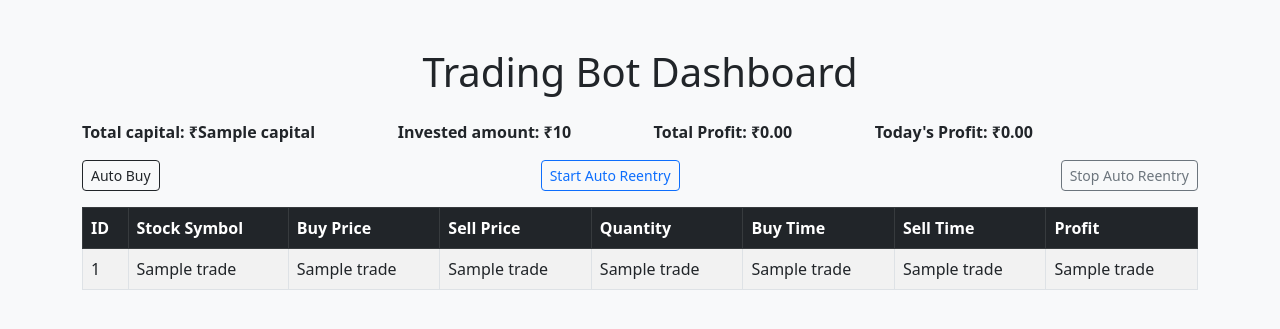
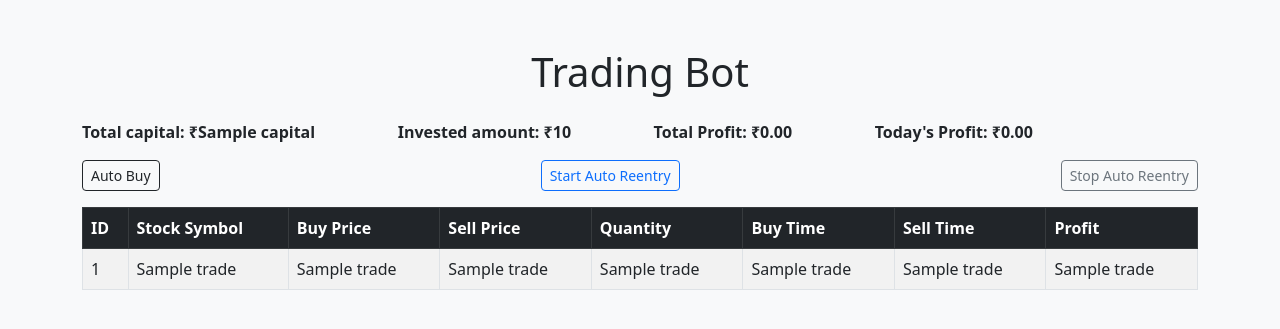
Before and after one commit to Harshil-Kaneria/trade_bot, a Flask app: template templates/index.html in a window 1280 px wide. Shown: the top 329 px of the page. Run offline with Flask 3, Linux system fonts and the light colour scheme; the template is opened without the code that fills it: most values are stand-ins (such as "Sample title", 1, 10 or a date in 2020); some libraries are stand-ins or nearby versions.

Commit message:
remove comments

```diff
--- a/app.py
+++ b/app.py
@@ -7,11 +7,9 @@ import numpy as np
 from flask import Flask, render_template,request, jsonify
 from flask_socketio import SocketIO, emit
 
-# Flask app for displaying trades and profits
 app = Flask(__name__)
 socketio = SocketIO(app)
 
-# Database connection
 conn = mysql.connector.connect(
     host='localhost',
     user='root',
@@ -20,7 +18,6 @@ conn = mysql.connector.connect(
 )
 cursor = conn.cursor()
 
-# Create tables if they don't exist
 cursor.execute('''
     CREATE TABLE IF NOT EXISTS trades (
         id INT AUTO_INCREMENT PRIMARY KEY,
@@ -42,7 +39,6 @@ cursor.execute('''
     )
 ''')
 
-# Initialize portfolio if not exists
 cursor.execute('SELECT * FROM portfolio WHERE id = 1')
 if cursor.fetchone() is None:
     cursor.execute('INSERT INTO portfolio (id, capital, invested_amount) VALUES (1, 100000, 0)')
@@ -169,7 +165,6 @@ def check_open_positions():
     else:
         print("No open positions found.")
 
-# Simulate buying stocks
 def buy_stock(stock, price, quantity):
     """ Execute a buy order and update database """
     global invested_amount, quantity_data, capital, holding_stock,waiting_for_reentry,user_buy_signal,user_sell_signal
@@ -192,7 +187,6 @@ def buy_stock(stock, price, quantity):
     socketio.emit('trade_event', {'event': 'Buy', 'message': f'Bought {stock} at ₹{price}','data':rec_db()})
     return trade_id
 
-# Simulate selling stocks
 def sell_stock(stock_id, price):
     """ Execute a sell order and update database """
     global current_profit, invested_amount, capital, holding_stock, last_sell_price, waiting_for_reentry,user_buy_signal,user_sell_signal
@@ -222,7 +216,6 @@ def sell_stock(stock_id, price):
 
         socketio.emit('trade_event', {'event': 'Sell', 'message': f'Sold stock ID {stock_id} for profit of ₹{profit}','data':rec_db()})
 
-# WebSocket for live data
 user_id = kite.profile()["user_id"]
 kws = KiteTicker(api_key="your_api_key", access_token=enctoken + "&user_id=" + user_id)
 
@@ -257,7 +250,7 @@ def on_connect(ws, response):
 
 def on_close(ws, code, reason):
     print(f"WebSocket closed with code: {code}, reason: {reason}")
-    time.sleep(5)  # Wait before reconnecting
+    time.sleep(5)
     ws.connect(threaded=True)
 
 kws.on_ticks = on_ticks
--- a/templates/index.html
+++ b/templates/index.html
@@ -15,7 +15,7 @@
   </head>
   <body class="bg-light">
     <div class="container mt-5">
-      <h1 class="text-center mb-4">Trading Bot Dashboard</h1>
+      <h1 class="text-center mb-4">Trading Bot</h1>
       <div class="d-flex justify-content-between align-items-center mb-3">
         <strong id="capital">Total capital: ₹{{ capital }}</strong>
         <strong id="invested-amount"
```
